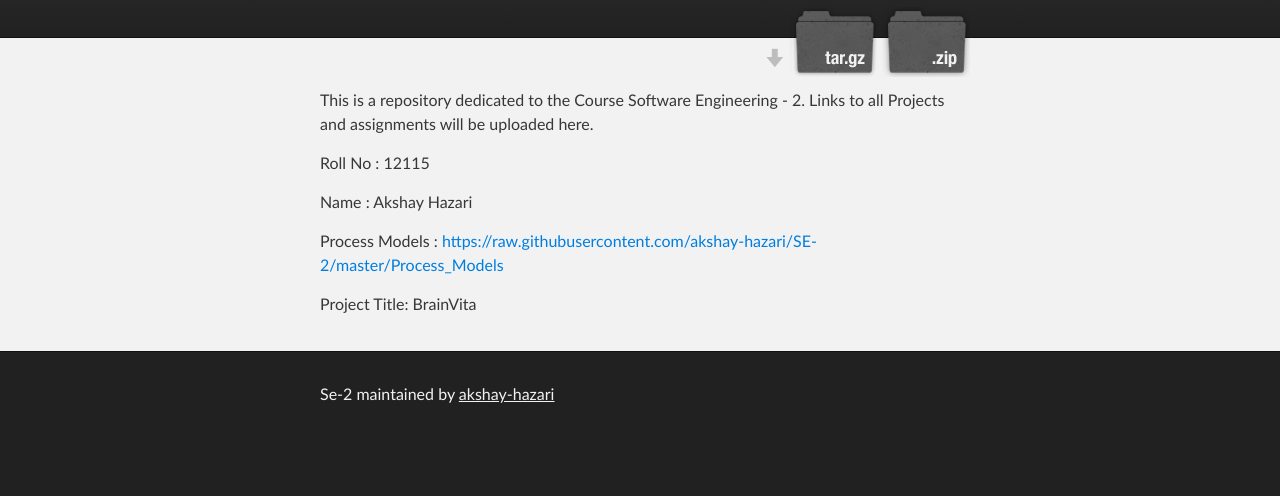
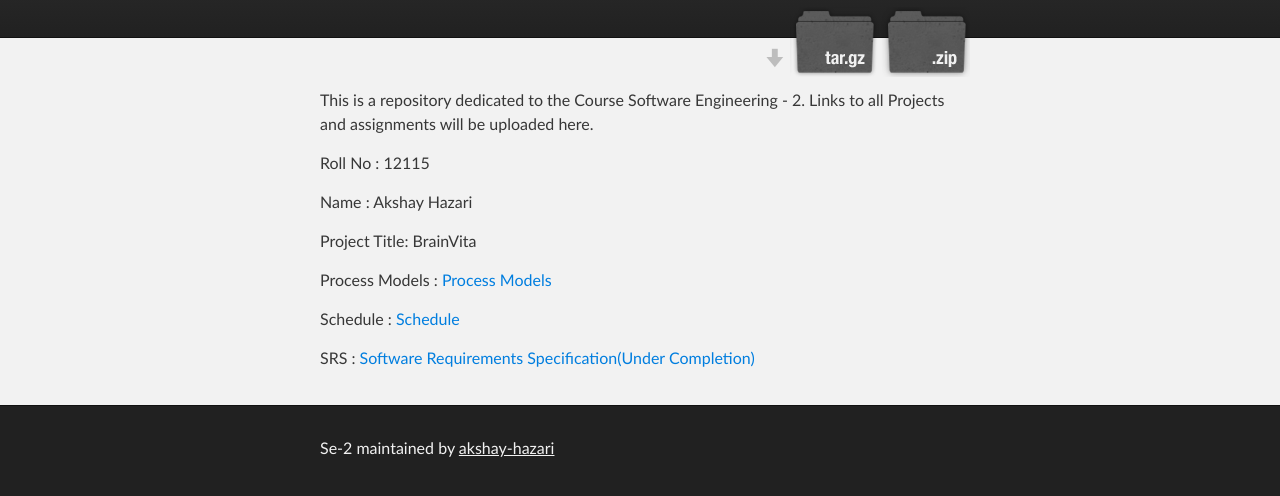
Before and after one commit to akshay-hazari/SE-2, a plain HTML site: page index.html in a window 1280 px wide. Shown: the part 136-632 px from the top of the page. Drawn offline with Linux system fonts and the light colour scheme.

Commit message:
Update index.html

```diff
--- a/index.html
+++ b/index.html
@@ -36,8 +36,10 @@
 <p>Roll No : 12115 </p>
 
 <p>Name : Akshay Hazari</p>
-<p></p>Process Models : <a href>https://raw.githubusercontent.com/akshay-hazari/SE-2/master/Process_Models </a></p>
  <p> Project Title: BrainVita</p>
+ <p> Process Models : <a href="https://raw.githubusercontent.com/akshay-hazari/SE-2/master/Process_Models">Process Models </a></p>
+ <p> Schedule : <a href="https://github.com/akshay-hazari/SE-2/blob/master/Schedule/Schedule_BrainVita.pdf?raw=true">Schedule </a></p>
+ <p> SRS : <a href="https://github.com/akshay-hazari/SE-2/blob/master/SRS.pdf?raw=true">Software Requirements Specification(Under Completion) </a></p>
       </section>
     </div>
 
```
